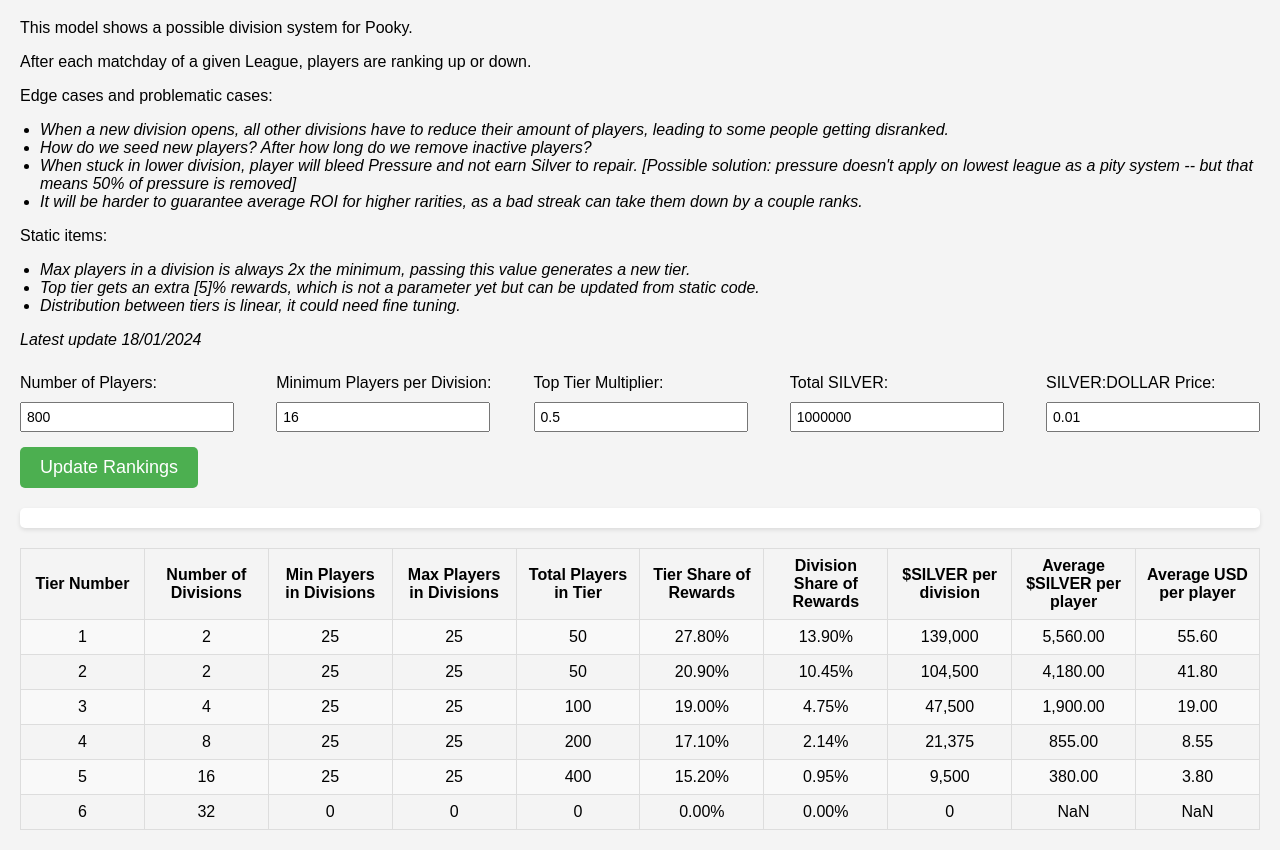
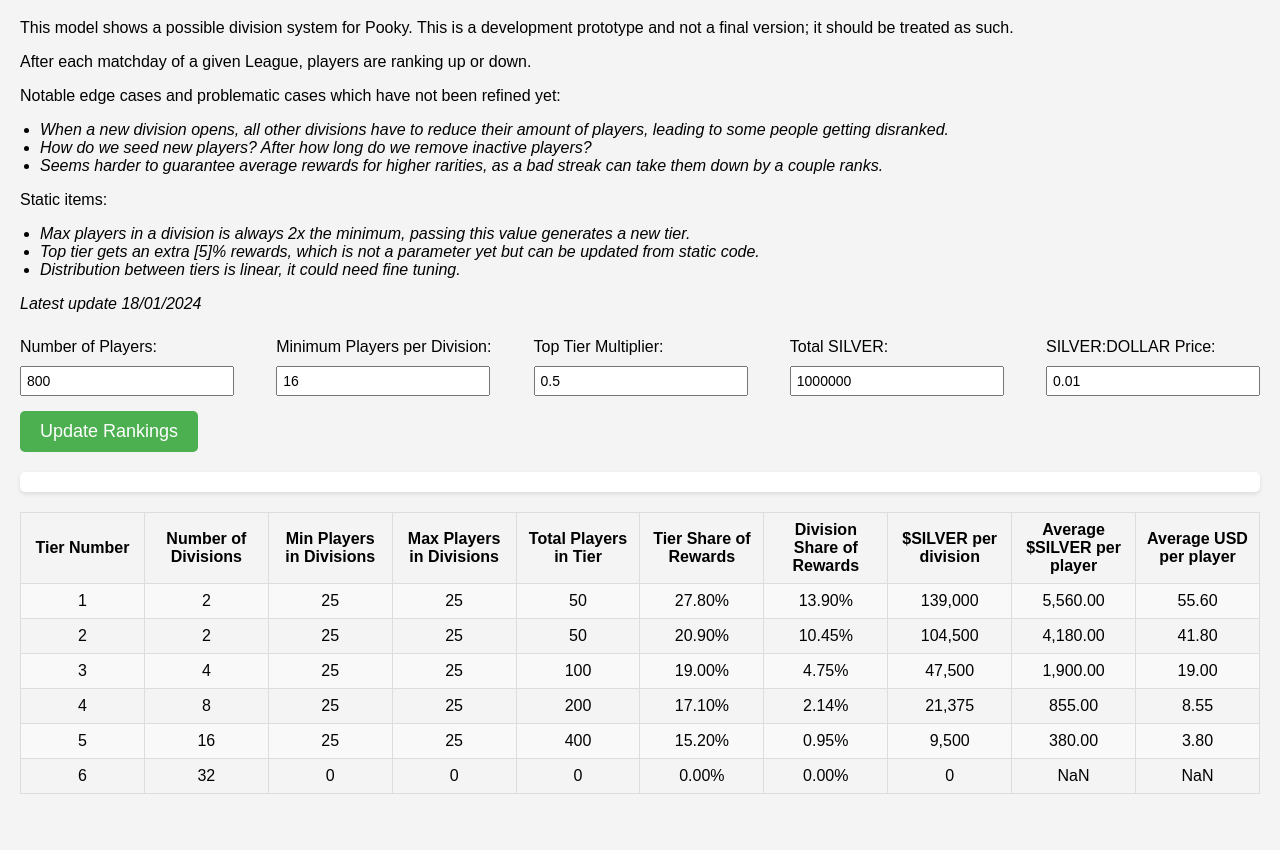
Before and after one commit to PierreGerbaud/pooky-divisions, a plain HTML site: page index.html in a window 1280 px wide. Shown: the part 81-931 px from the top of the page. After the commit the page ends 895 px from the top, so only its background shows below. Drawn offline with Linux system fonts and the light colour scheme.

Commit message:
Update index.html

```diff
--- a/index.html
+++ b/index.html
@@ -10,14 +10,13 @@
 <body>
     <h1>Player Ranking System</h1>
     <div id="reader-note" class="reader-note">
-        <p>This model shows a possible division system for Pooky.</p>
+        <p>This model shows a possible division system for Pooky. This is a development prototype and not a final version; it should be treated as such.</p>
         <p>After each matchday of a given League, players are ranking up or down.</p>
-        <p>Edge cases and problematic cases:</p>
+        <p>Notable edge cases and problematic cases which have not been refined yet:</p>
         <ul>
             <li><i>When a new division opens, all other divisions have to reduce their amount of players, leading to some people getting disranked.</i></li>
             <li><i>How do we seed new players? After how long do we remove inactive players?</i></li>
-            <li><i>When stuck in lower division, player will bleed Pressure and not earn Silver to repair. [Possible solution: pressure doesn't apply on lowest league as a pity system -- but that means 50% of pressure is removed]</i></li>
-            <li><i>It will be harder to guarantee average ROI for higher rarities, as a bad streak can take them down by a couple ranks.</i></li>
+            <li><i>Seems harder to guarantee average rewards for higher rarities, as a bad streak can take them down by a couple ranks.</i></li>
         </ul>
         <p>Static items:</p>
         <ul>
```
